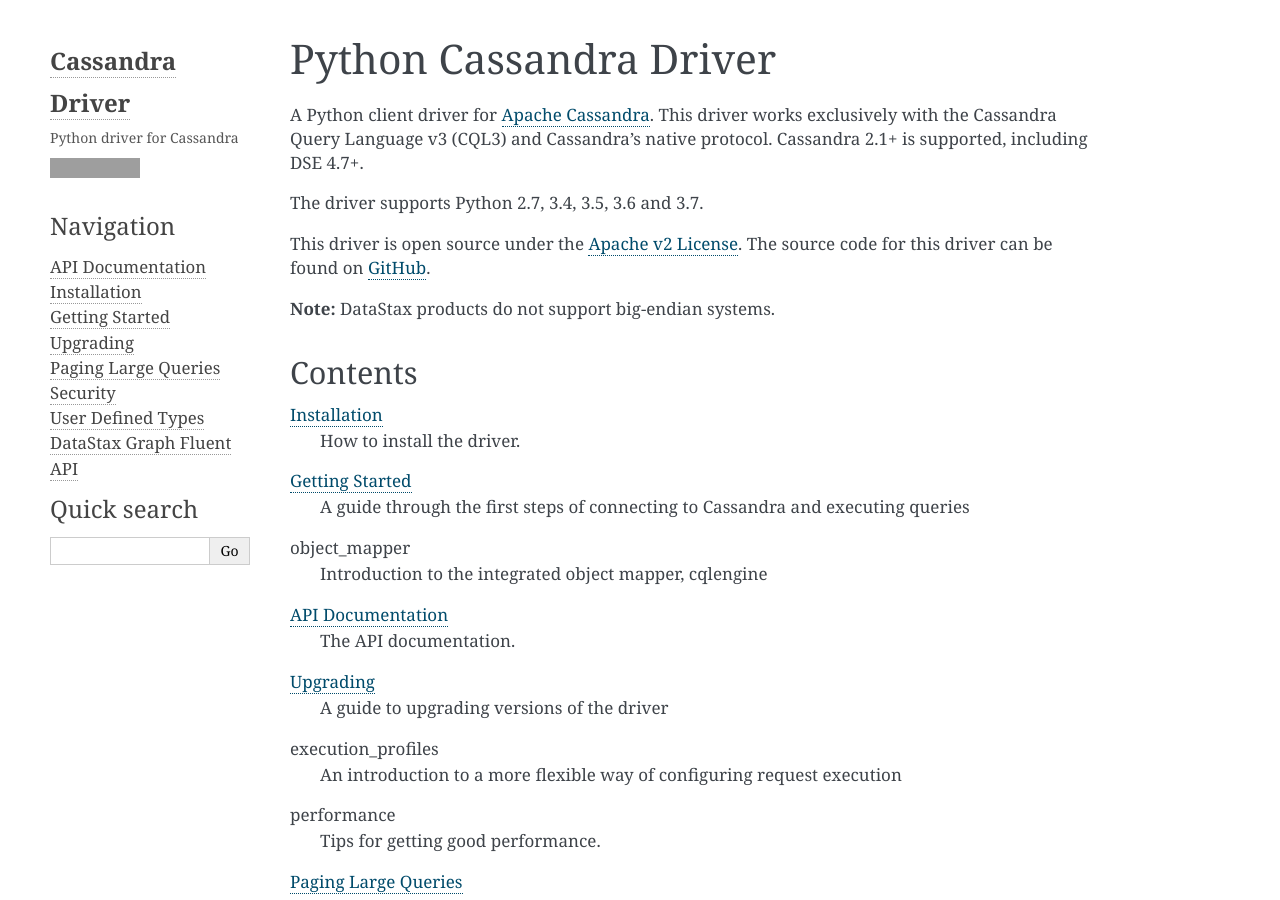
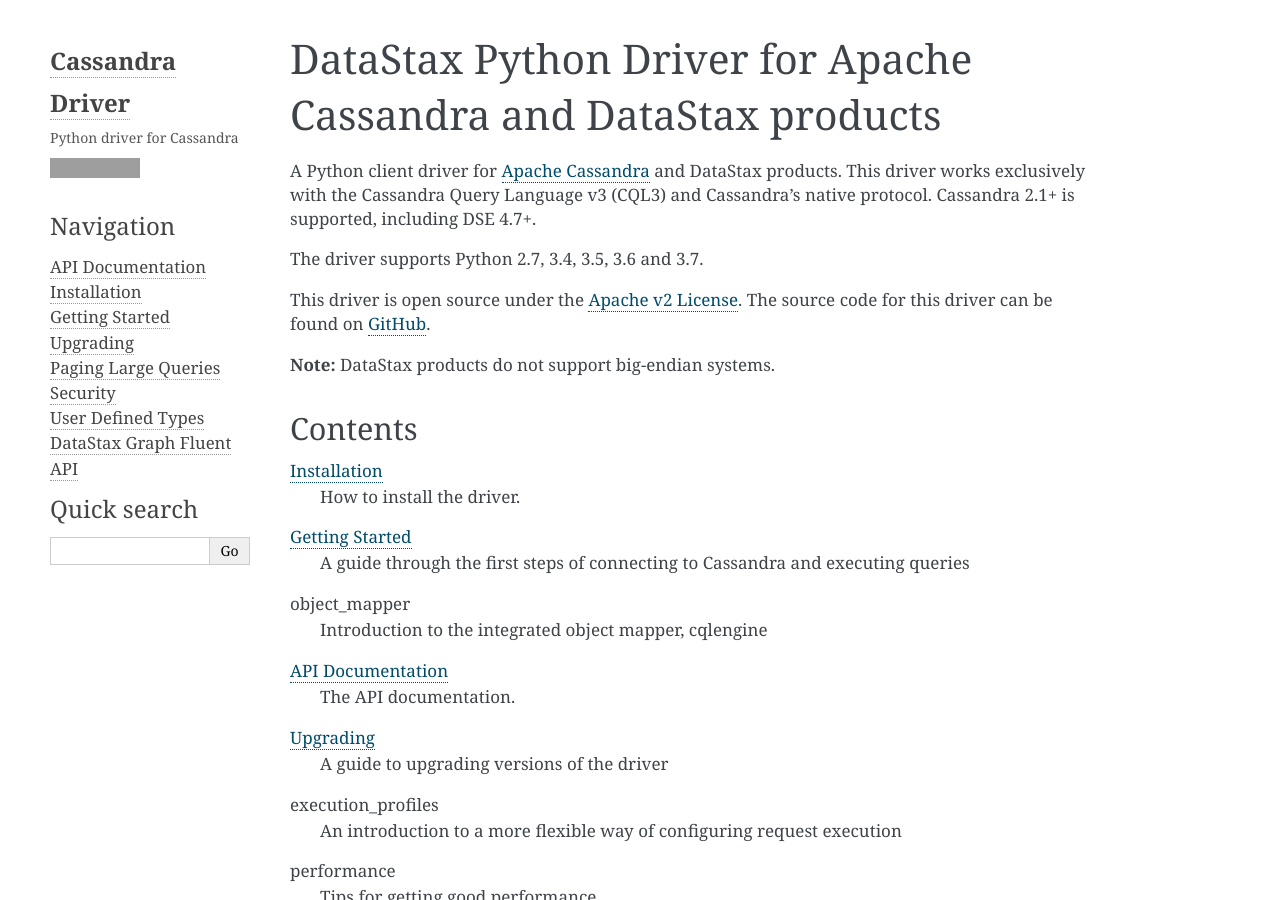
Before and after one commit to datastax/python-driver, a Sphinx documentation site: the page built from docs/index.rst, in a window 1280 px wide and 900 px high. Built offline with Sphinx 7.4.7, drawn with Linux system fonts in a browser that asks for light colours; pages that are not in the unit, such as notebooks, are missing from menus; grey boxes are pictures that could not be loaded.

Commit message:
minor docs change about the driver purpose

```diff
--- a/docs/index.rst
+++ b/docs/index.rst
@@ -1,7 +1,7 @@
-Python Cassandra Driver
-=======================
-A Python client driver for `Apache Cassandra <http://cassandra.apache.org>`_.
-This driver works exclusively with the Cassandra Query Language v3 (CQL3)
+DataStax Python Driver for Apache Cassandra and DataStax products
+=================================================================
+A Python client driver for `Apache Cassandra <http://cassandra.apache.org>`_ and
+DataStax products. This driver works exclusively with the Cassandra Query Language v3 (CQL3)
 and Cassandra's native protocol.  Cassandra 2.1+ is supported, including DSE 4.7+.
 
 The driver supports Python 2.7, 3.4, 3.5, 3.6 and 3.7.
```
Also changed, not shown: README.rst (+4 -3 lines).
